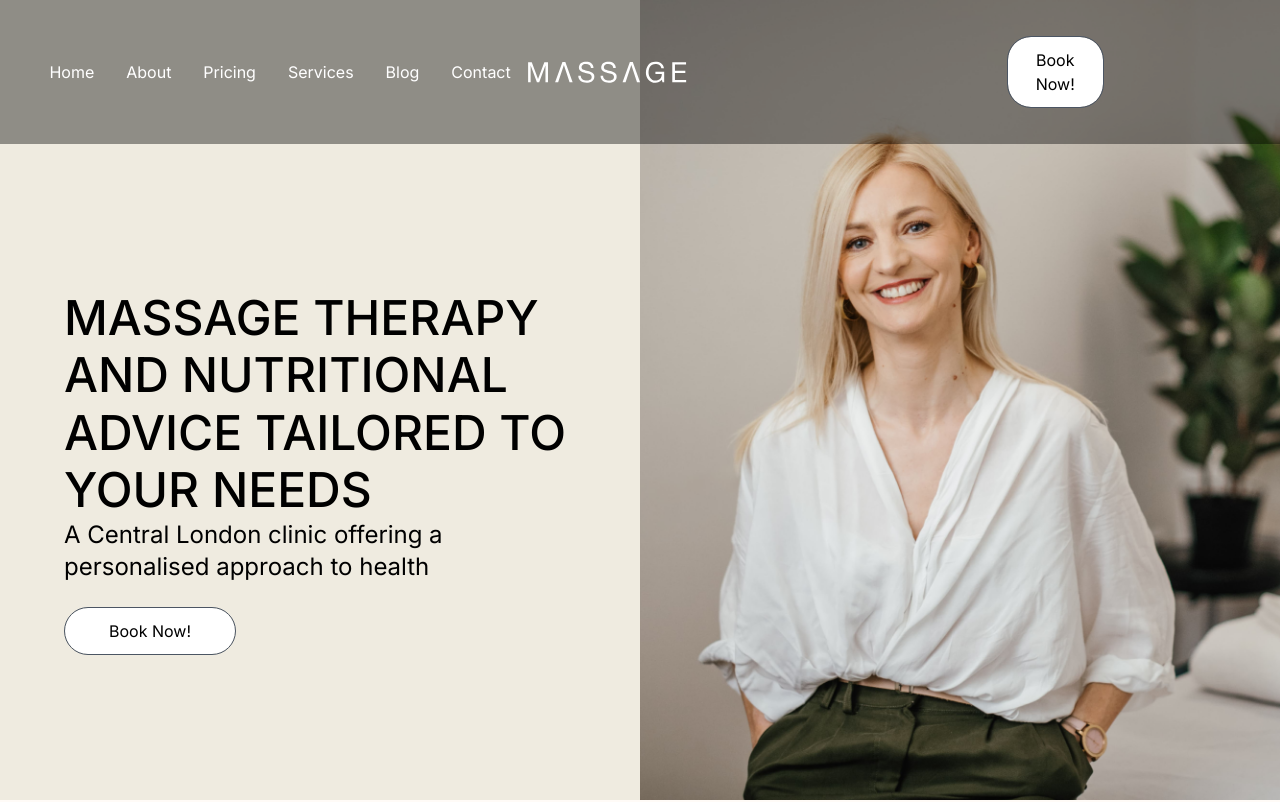
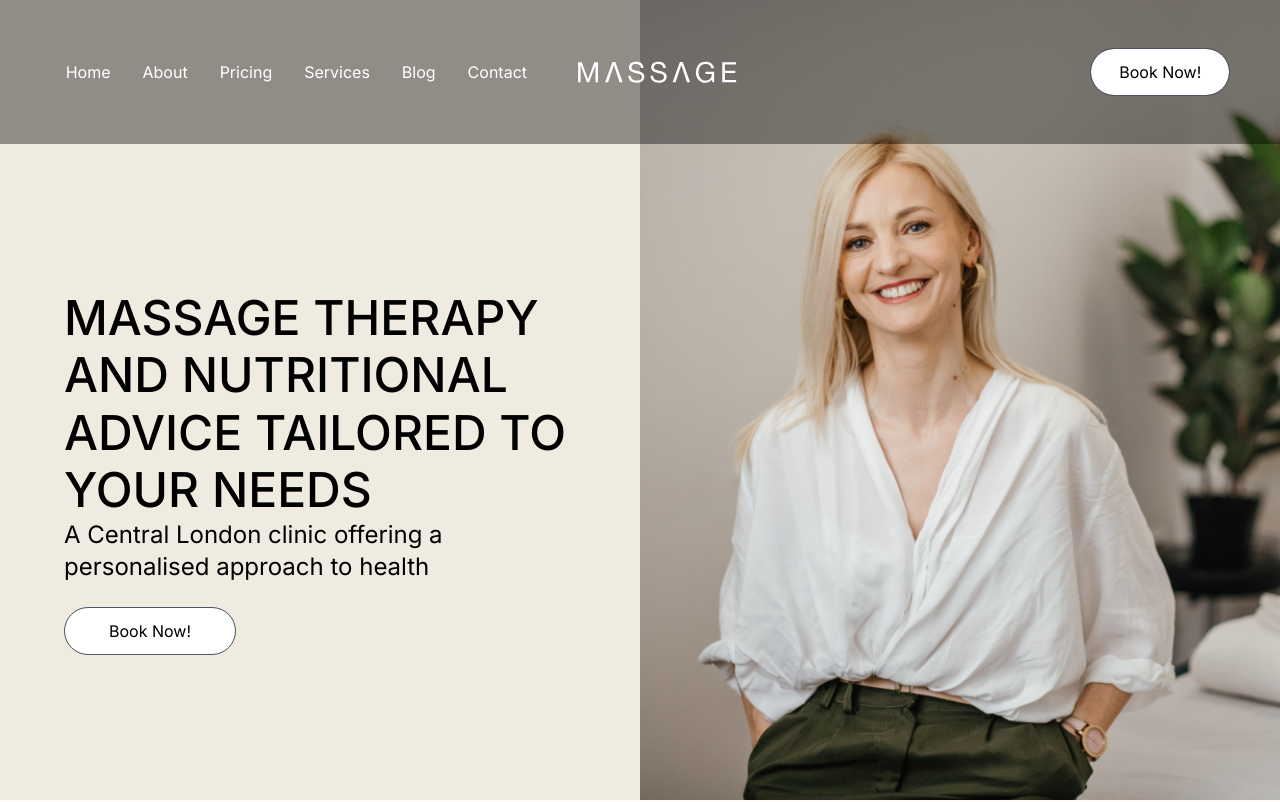
Before and after one commit to lbourke1234/massageTherapy, a Next.js app: page / in a window 1280 px wide. Shown: the top 802 px of the page. Built offline with nearby package versions, Linux system fonts and the light colour scheme.

Commit message:
run build test

```diff
--- a/src/app/components/nav/Navbar.jsx
+++ b/src/app/components/nav/Navbar.jsx
@@ -63,7 +63,7 @@ const Navbar = () => {
       style={{ top: visible ? "0" : "-360px" }}
       className="navbar navbar-expand-lg fixed-top bg-navbarColor fixed transition-all duration-300 ease-in-out w-full"
     >
-      <div className="container-fluidm " style={{ top: "0px" }}>
+      <div className="container-fluid " style={{ top: "0px" }}>
         <div className="w-[94%] m-auto">
           <div className="flex justify-between items-center w-full">
             <div ref={hamburgerRef} onClick={(e) => handleToggleNavbar(e)}>
```
